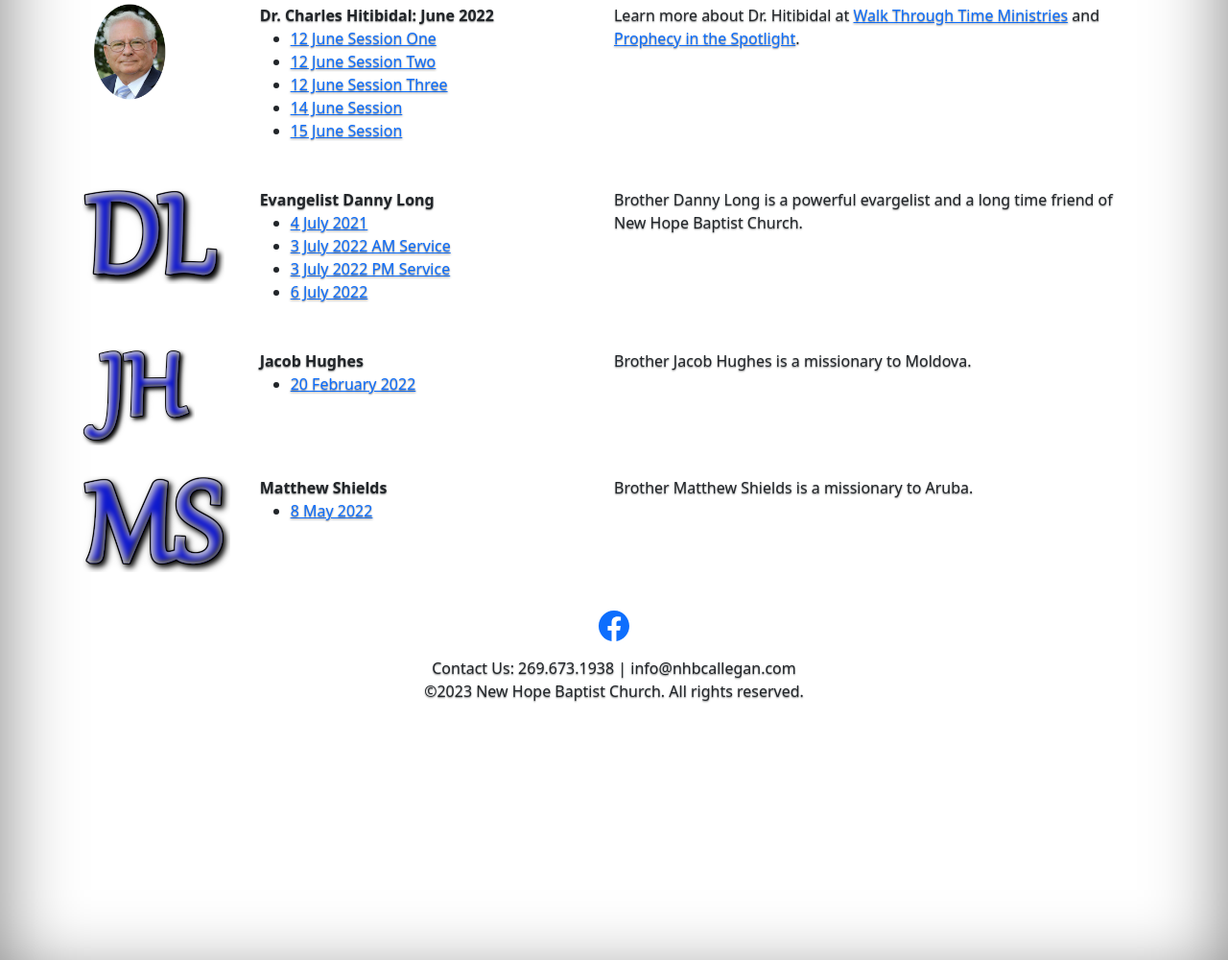
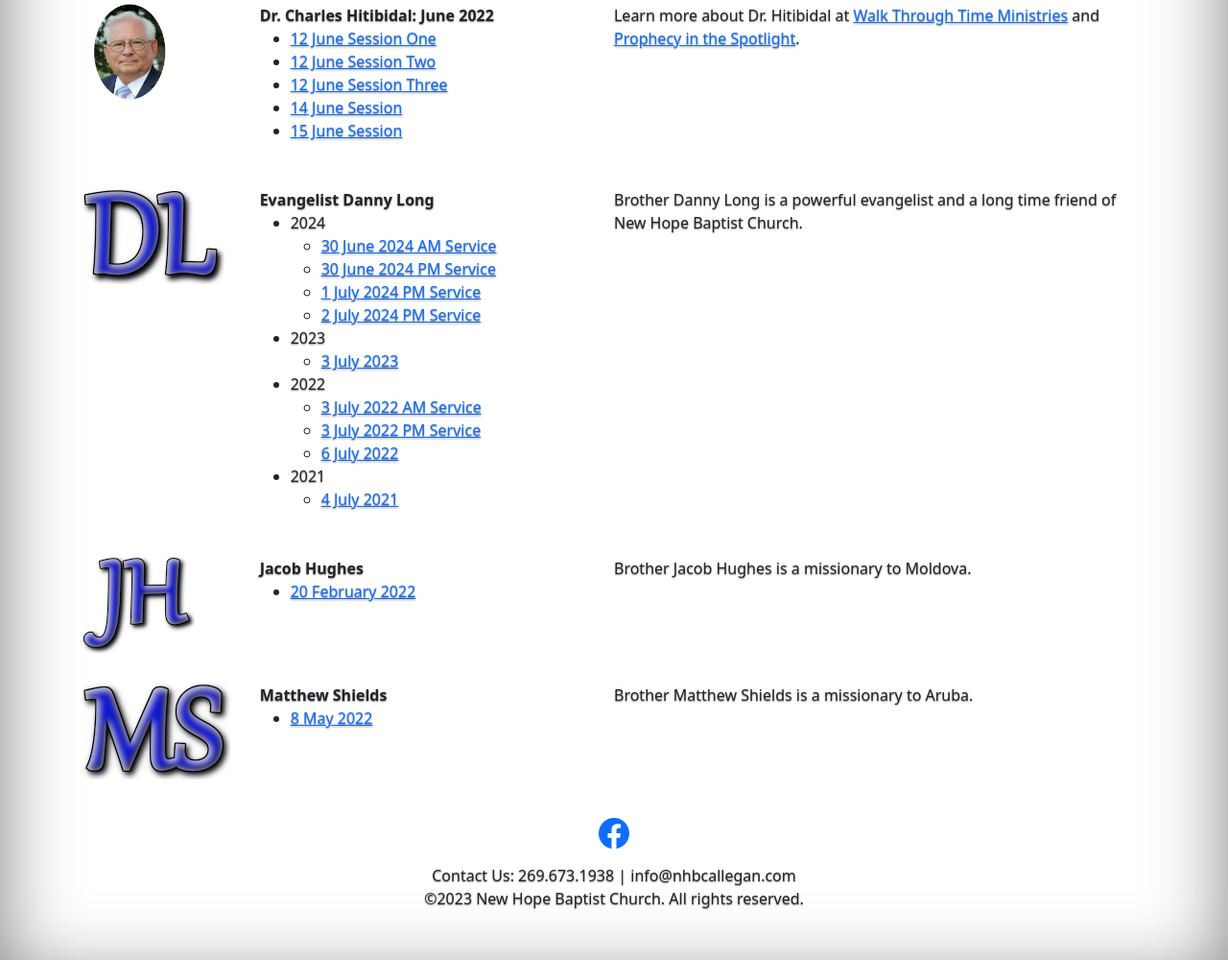
Before and after one commit to youngmcdev/newhope, a Flask app: page /guests in a window 1280 px wide. Shown: the part 178-1178 px from the top of the page at 96% size. Run offline with Flask 2, Linux system fonts and the light colour scheme; some libraries are stand-ins or nearby versions.

Commit message:
[develop] Update guests.html

```diff
--- a/app/templates/guests.html
+++ b/app/templates/guests.html
@@ -40,14 +40,32 @@
     <div class="p-0 col-xl-4 col-md-5 col-sm-9 col-8">
             <b>Evangelist Danny Long</b>
             <ul>
-                <li><a class="nh-watch-btn" data-url="https://www.youtube.com/embed/X_tZxywMJWM" href="#">4 July 2021</a></li>
-                <li><a class="nh-watch-btn" data-url="https://www.youtube.com/embed/BPug5ZliomA" href="#">3 July 2022 AM Service</a></li>
-                <li><a class="nh-watch-btn" data-url="https://www.youtube.com/embed/pPB2zDeXaUk" href="#">3 July 2022 PM Service</a></li>
-                <li><a class="nh-watch-btn" data-url="https://www.youtube.com/embed/eZC61AYWixQ" href="#">6 July 2022</a></li>
+                <li>2024</li>
+                <ul>
+                    <li><a class="nh-watch-btn" data-url="https://www.youtube.com/embed/NSh5ckrERN4" href="#">30 June 2024 AM Service</a></li>
+                    <li><a class="nh-watch-btn" data-url="https://www.youtube.com/embed/Rrh8a7Am5KQ" href="#">30 June 2024 PM Service</a></li>
+                    <li><a class="nh-watch-btn" data-url="https://www.youtube.com/embed/ybfkEBlwVYc" href="#">1 July 2024 PM Service</a></li>
+                    <li><a class="nh-watch-btn" data-url="https://www.youtube.com/embed/9q_zT4EEbrg" href="#">2 July 2024 PM Service</a></li>
+                </ul>
+                <li>2023</li>
+                <ul>
+                    <li><a class="nh-watch-btn" data-url="https://www.youtube.com/embed/yysWxrLtOZI" href="#">3 July 2023</a></li>
+                </ul>
+                <li>2022</li>
+                <ul>
+                    <li><a class="nh-watch-btn" data-url="https://www.youtube.com/embed/BPug5ZliomA" href="#">3 July 2022 AM Service</a></li>
+                    <li><a class="nh-watch-btn" data-url="https://www.youtube.com/embed/pPB2zDeXaUk" href="#">3 July 2022 PM Service</a></li>
+                    <li><a class="nh-watch-btn" data-url="https://www.youtube.com/embed/eZC61AYWixQ" href="#">6 July 2022</a></li>
+                </ul>
+                <li>2021</li>
+                <ul>
+                    <li><a class="nh-watch-btn" data-url="https://www.youtube.com/embed/X_tZxywMJWM" href="#">4 July 2021</a></li>
+                </ul>
             </ul>
+
     </div>
     <div class="p-0 col-xl-6 col-md-5 col-sm-12">
-        Brother Danny Long is a powerful evargelist and a long time friend of New Hope Baptist Church.
+        Brother Danny Long is a powerful evangelist and a long time friend of New Hope Baptist Church.
     </div>
 </div>
 <div class="row p-3 rounded">
```
